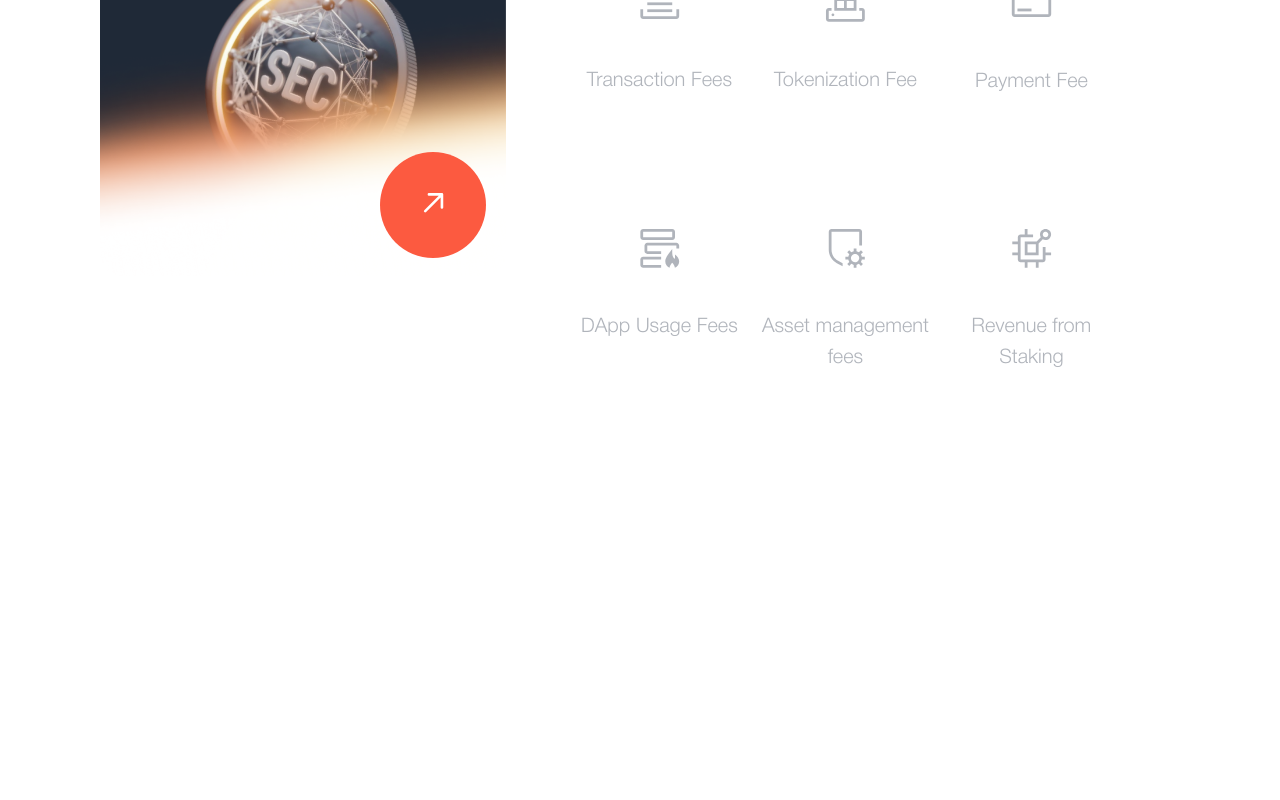
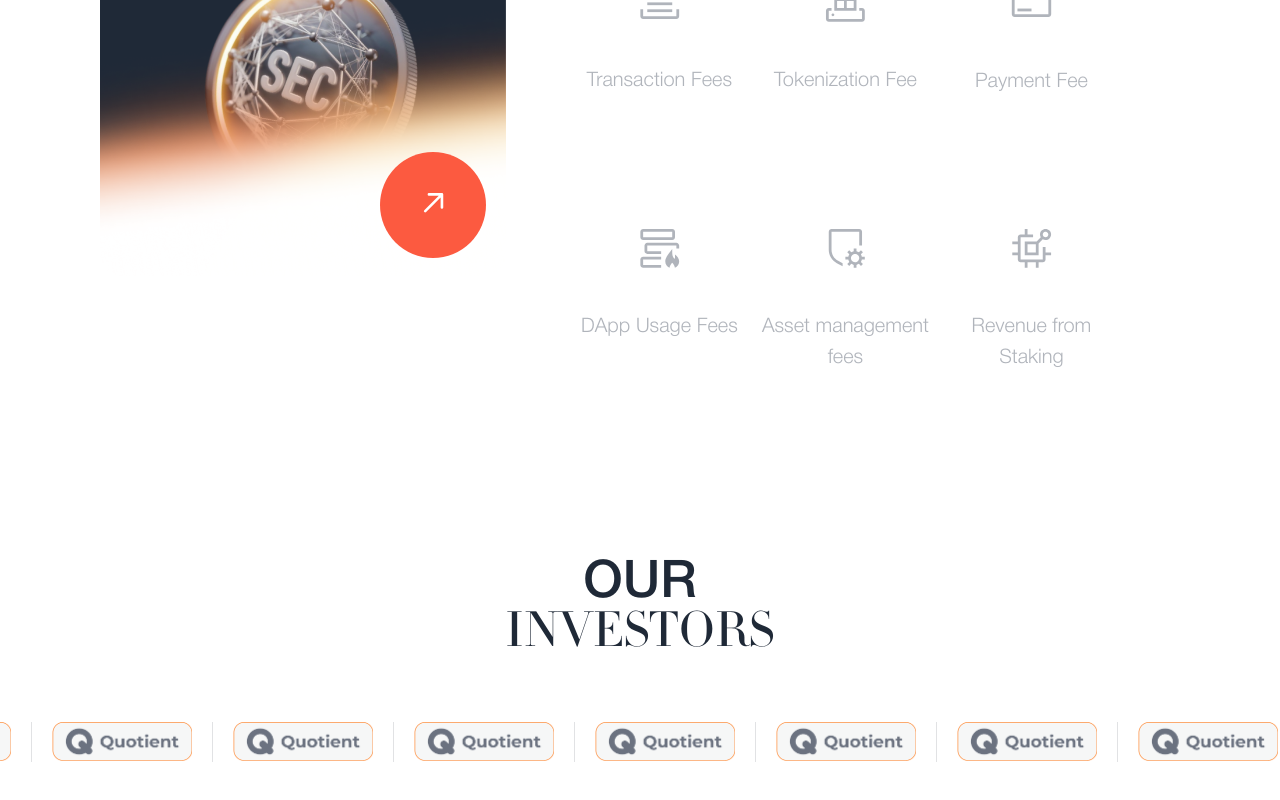
Before and after one commit to phamkha0609/sec-website, a Next.js app: page / in a window 1280 px wide. Shown: the part 2721-3521 px from the top of the page. Before the commit the page ends 3279 px from the top, so only its background shows below. Built offline with nearby package versions, Linux system fonts and the light colour scheme.

Commit message:
done investors

```diff
--- a/app/page.tsx
+++ b/app/page.tsx
@@ -3,6 +3,7 @@ import Hero from "../features/Hero";
 import About from "../features/About";
 import WhyChoose from "../features/WhyChoose";
 import Revenue from "../features/Revenue";
+import Investors from "../features/Investors";
 
 export default function HomePage() {
   return (
@@ -15,6 +16,7 @@ export default function HomePage() {
       <About />
       <WhyChoose />
       <Revenue />
+      <Investors />
     </Box>
   );
 }
--- a/assets/imgs/index.ts
+++ b/assets/imgs/index.ts
@@ -8,6 +8,7 @@ import GatewayImg from "./GatewayImg.png";
 import BackedImg from "./BackedImg.png";
 import CardCollect from "./CardCollect.png";
 import RevenueImg from "./RevenueImg.png";
+import QoutientImg from "./QoutientImg.png";
 
 export {
   HeroBG,
@@ -20,4 +21,5 @@ export {
   BackedImg,
   CardCollect,
   RevenueImg,
+  QoutientImg,
 };
--- /dev/null
+++ b/features/Investors.tsx
@@ -0,0 +1,48 @@
+import { AspectRatio, Box, Flex, Image, Text, Title } from "@mantine/core";
+import React from "react";
+import Marquee from "react-fast-marquee";
+import { QoutientImg } from "../assets/imgs";
+
+function Investors() {
+  return (
+    <Box pb={{ base: 60, lg: 80, xl: 120 }}>
+      <Text
+        fw={500}
+        c={"#1F2937"}
+        ta={"center"}
+        fz={{ base: 40, lg: 52, xl: 80 }}
+        lh={"100%"}
+      >
+        OUR
+      </Text>
+      <Title
+        fw={500}
+        c={"#1F2937"}
+        ta={"center"}
+        fz={{ base: 40, lg: 52, xl: 80 }}
+        lh={"100%"}
+      >
+        INVESTORS
+      </Title>
+
+      <Box mt={{ base: 40, lg: 60 }}>
+        <Marquee loop={1} autoFill>
+          <Flex align={"center"}>
+            <AspectRatio ratio={210 / 59} w={{ base: 120, lg: 140, xl: 210 }}>
+              <Image src={QoutientImg.src} alt="" />
+            </AspectRatio>
+
+            <Box
+              w={1}
+              h={40}
+              bg={"#1F293722"}
+              mx={{ base: 12, lg: 20, xl: 32 }}
+            />
+          </Flex>
+        </Marquee>
+      </Box>
+    </Box>
+  );
+}
+
+export default Investors;
--- a/package.json
+++ b/package.json
@@ -13,7 +13,8 @@
     "@mantine/hooks": "7.17.1",
     "next": "15.1.5",
     "react": "19.0.0",
-    "react-dom": "19.0.0"
+    "react-dom": "19.0.0",
+    "react-fast-marquee": "^1.6.5"
   },
   "devDependencies": {
     "@types/node": "22.10.7",
```
Also changed, not shown: assets/imgs/QoutientImg.png (added), 1 other file (tests, documents, lock files or other folders).
